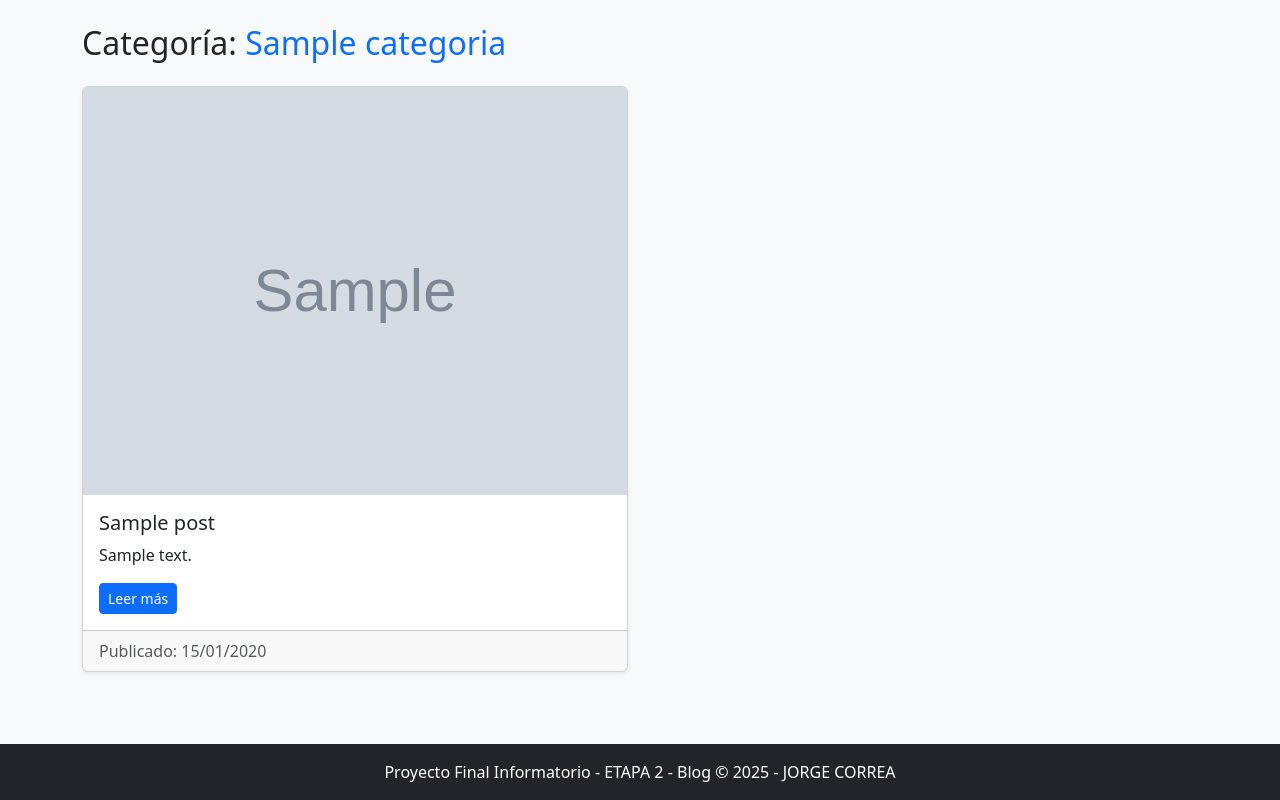
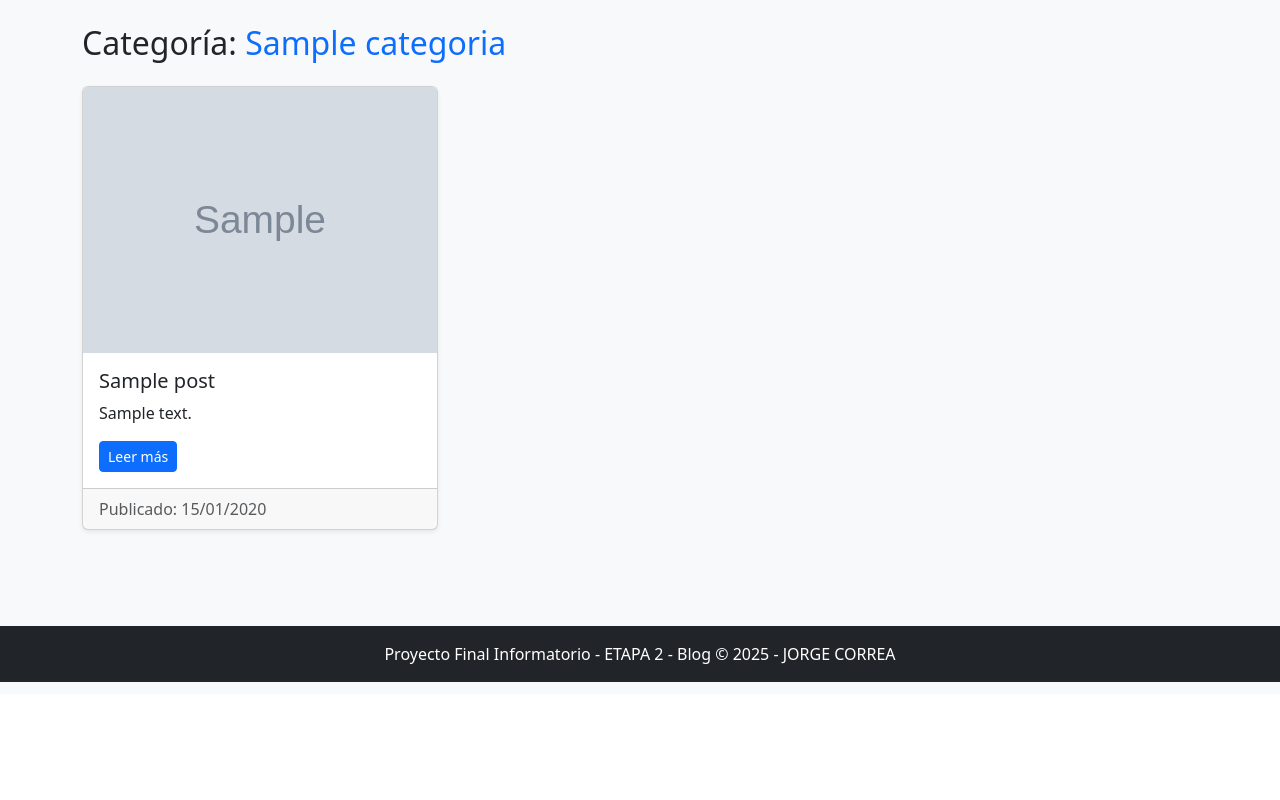
Before and after one commit to JorchC/Informatorio-Blog-Entrega_parcial_1, a Django app: page /posts/categoria/1/ in a window 1280 px wide. Shown: the part 106-906 px from the top of the page. After the commit the page ends 788 px from the top, so only its background shows below. Run offline with Django 5.2, Linux system fonts and the light colour scheme; tables that the repository leaves empty hold one stand-in row (values such as "Sample post"); grey boxes marked "Sample" are stand-in pictures.

Commit message:
ajuste en paneles de posts_por_cetegorías (6 por pág y 2 filas x 3 columnas), paginador funcionando

```diff
--- a/primer_proyecto/apps/posts/views.py
+++ b/primer_proyecto/apps/posts/views.py
@@ -226,7 +226,7 @@ class CategoriaPostsView(ListView):
     model = Post
     template_name = "posts/categorias/posts_por_categoria.html"
     context_object_name = "posts"
-    paginate_by = 3
+    paginate_by = 6 # es la cantidad de posts por página (lo haremos en 2 filas de 3 columnas)
 
     def get_queryset(self):
         return Post.objects.filter(
--- a/primer_proyecto/templates/posts/categorias/posts_por_categoria.html
+++ b/primer_proyecto/templates/posts/categorias/posts_por_categoria.html
@@ -9,7 +9,8 @@
 {% if posts %}
     <div class="row">
         {% for post in posts %}
-            <div class="col-md-6 mb-4">
+
+            <div class="col-md-4 mb-4">
                 <div class="card h-100 shadow-sm">
 
                     {% if post.imagen %}
@@ -35,7 +36,11 @@
             </div>
         {% endfor %}
     </div>
-{% else %}
+
+    <div class="mt-4">
+        {% include "paginador.html" %}
+    </div>
+    {% else %}
     <p>No hay artículos en esta categoría.</p>
 {% endif %}
 
```
